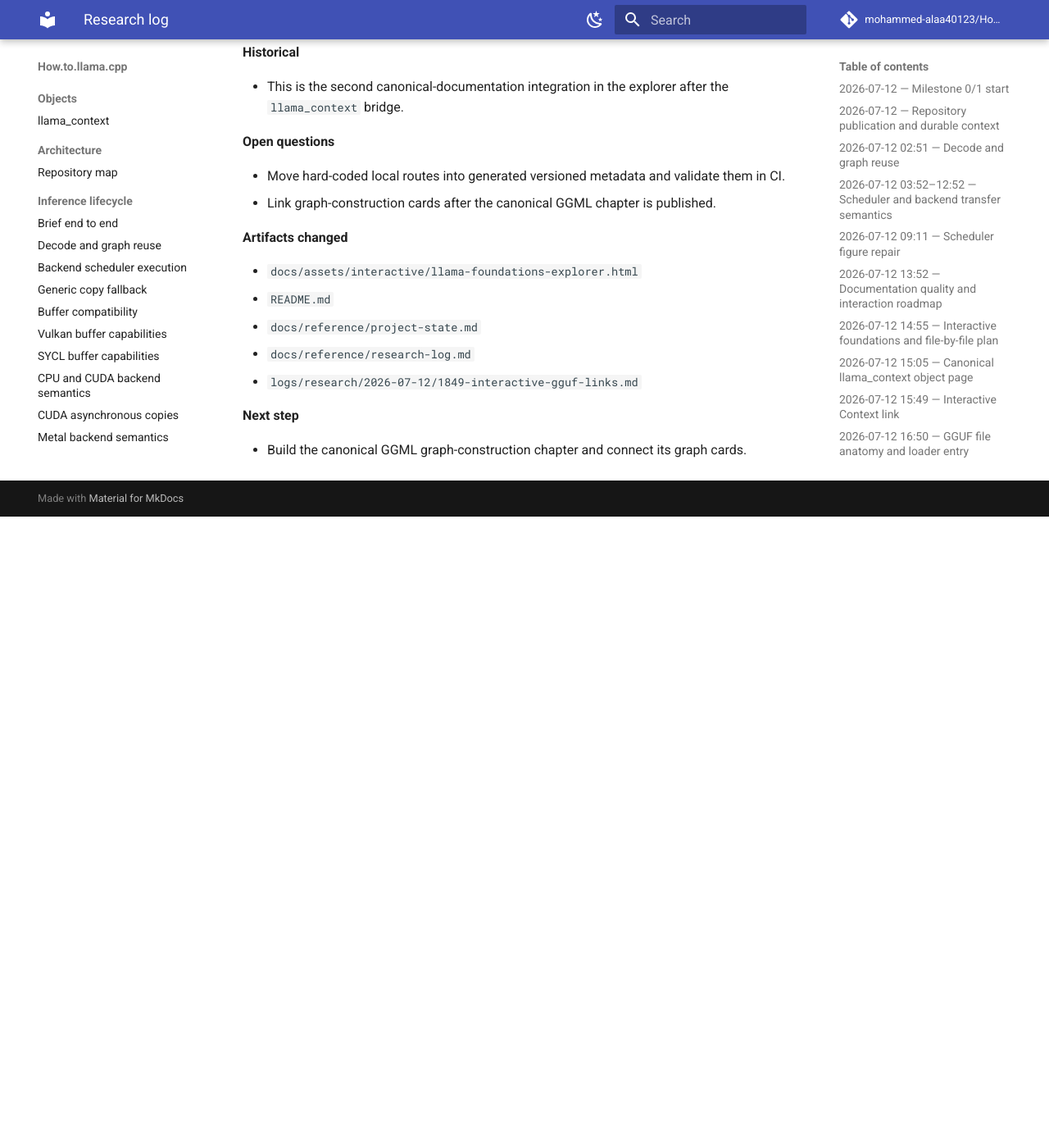
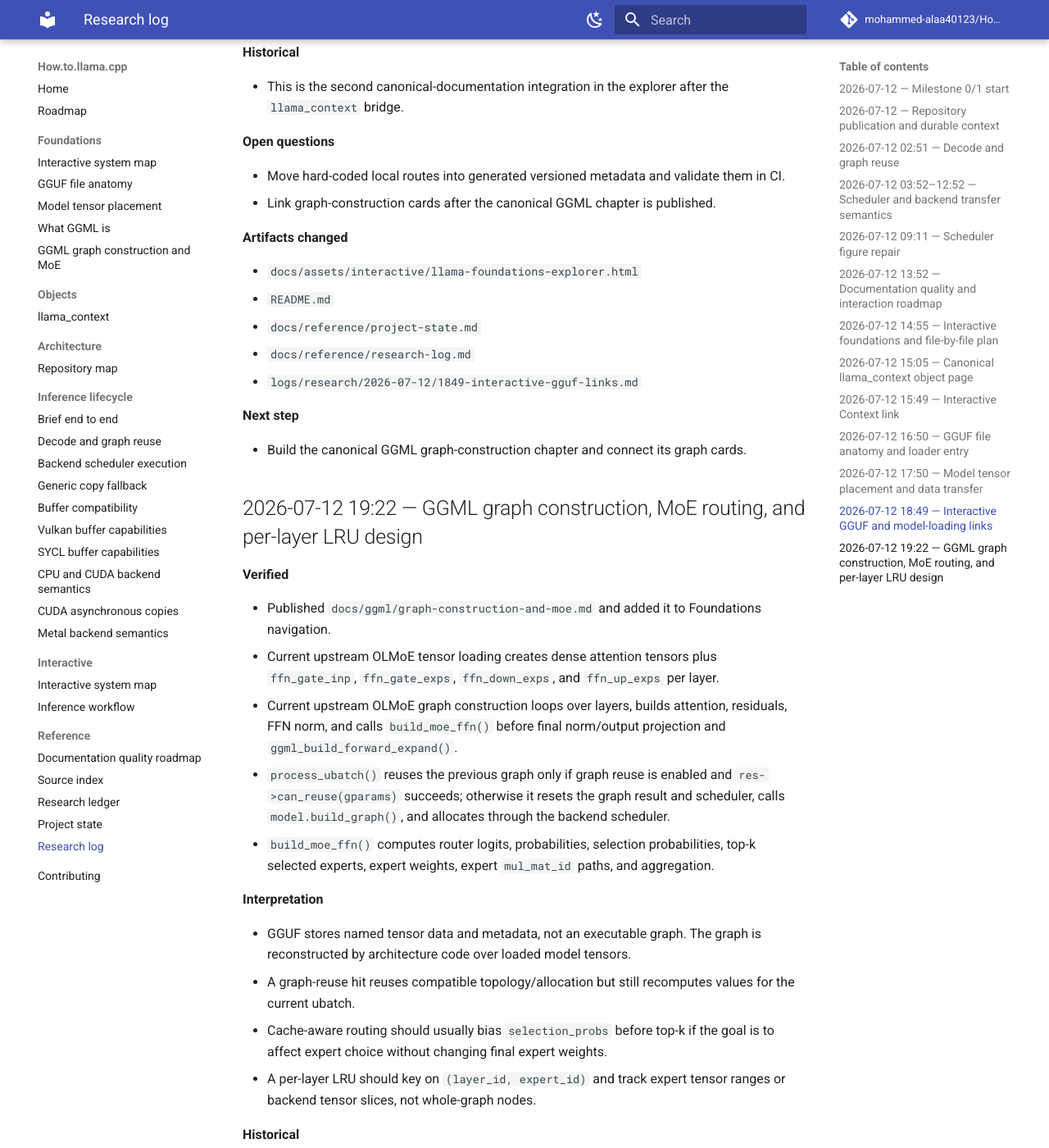
Before and after one commit to mohammed-alaa40123/How.to.llama.cpp, an MkDocs documentation site: the page built from docs/reference/research-log.md, in a window 1280 px wide and 1400 px high, scrolled down 7556 px. Shown: the whole window at 82% size. Built offline with MkDocs 1.6.1 and Material for MkDocs 9.7.7, drawn with Linux system fonts in a browser that asks for light colours; comment, search, counter and statistics services are not loaded; before the commit the page ends 8186 px from its top, so only the background shows below that; some of the changed text lies outside the part shown.

Commit message:
docs: log graph construction and MoE chapter

```diff
--- a/docs/reference/research-log.md
+++ b/docs/reference/research-log.md
@@ -241,3 +241,42 @@
 **Next step**
 
 - Build the canonical GGML graph-construction chapter and connect its graph cards.
+
+## 2026-07-12 19:22 — GGML graph construction, MoE routing, and per-layer LRU design
+
+**Verified**
+
+- Published `docs/ggml/graph-construction-and-moe.md` and added it to Foundations navigation.
+- Current upstream OLMoE tensor loading creates dense attention tensors plus `ffn_gate_inp`, `ffn_gate_exps`, `ffn_down_exps`, and `ffn_up_exps` per layer.
+- Current upstream OLMoE graph construction loops over layers, builds attention, residuals, FFN norm, and calls `build_moe_ffn()` before final norm/output projection and `ggml_build_forward_expand()`.
+- `process_ubatch()` reuses the previous graph only if graph reuse is enabled and `res->can_reuse(gparams)` succeeds; otherwise it resets the graph result and scheduler, calls `model.build_graph()`, and allocates through the backend scheduler.
+- `build_moe_ffn()` computes router logits, probabilities, selection probabilities, top-k selected experts, expert weights, expert `mul_mat_id` paths, and aggregation.
+
+**Interpretation**
+
+- GGUF stores named tensor data and metadata, not an executable graph. The graph is reconstructed by architecture code over loaded model tensors.
+- A graph-reuse hit reuses compatible topology/allocation but still recomputes values for the current ubatch.
+- Cache-aware routing should usually bias `selection_probs` before top-k if the goal is to affect expert choice without changing final expert weights.
+- A per-layer LRU should key on `(layer_id, expert_id)` and track expert tensor ranges or backend tensor slices, not whole-graph nodes.
+
+**Historical**
+
+- The graph/MoE chapter uses current upstream layout under `src/models/`; older pinned baseline layouts may organize architecture files differently.
+
+**Open questions**
+
+- Add generated line-level source links for every statement in the graph chapter.
+- Link the interactive graph-construction, graph-expansion, and MoE cards to the new chapter.
+- Prototype post-compute selected-expert logging and compare global LRU versus per-layer LRU offline.
+
+**Artifacts changed**
+
+- `docs/ggml/graph-construction-and-moe.md`
+- `mkdocs.yml`
+- `README.md`
+- `docs/reference/project-state.md`
+- `docs/reference/research-log.md`
+
+**Next step**
+
+- Link the interactive explorer's graph/MoE cards to the new canonical chapter and add line-level source metadata.
```
